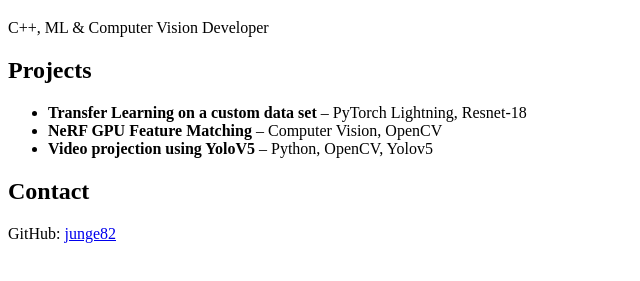
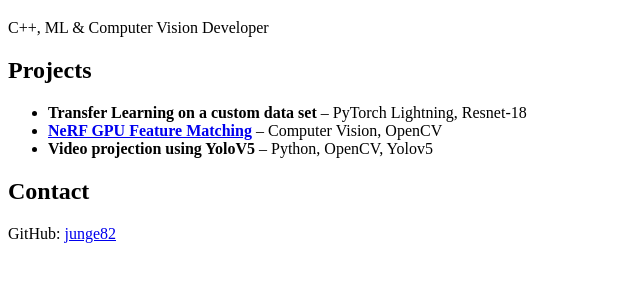
Before and after one commit to junge82/gergely-jung, a plain HTML site: page index.html in a window 1280 px wide. Shown: the part 61-342 px from the top of the page, without its empty margins (0-640 px from the left). Drawn offline with Linux system fonts and the light colour scheme.

Commit message:
nerf page link

```diff
--- a/index.html
+++ b/index.html
@@ -11,7 +11,7 @@
   <h2>Projects</h2>
   <ul>
     <li><strong>Transfer Learning on a custom data set</strong> – PyTorch Lightning, Resnet-18</li>
-    <li><strong>NeRF GPU Feature Matching</strong> – Computer Vision, OpenCV</li>
+    <li><strong><a href="nerf-video.html">NeRF GPU Feature Matching</a></strong> – Computer Vision, OpenCV</li>
     <li><strong>Video projection using YoloV5</strong> – Python, OpenCV, Yolov5</li>
     <!-- Add more project descriptions here -->
   </ul>
```
